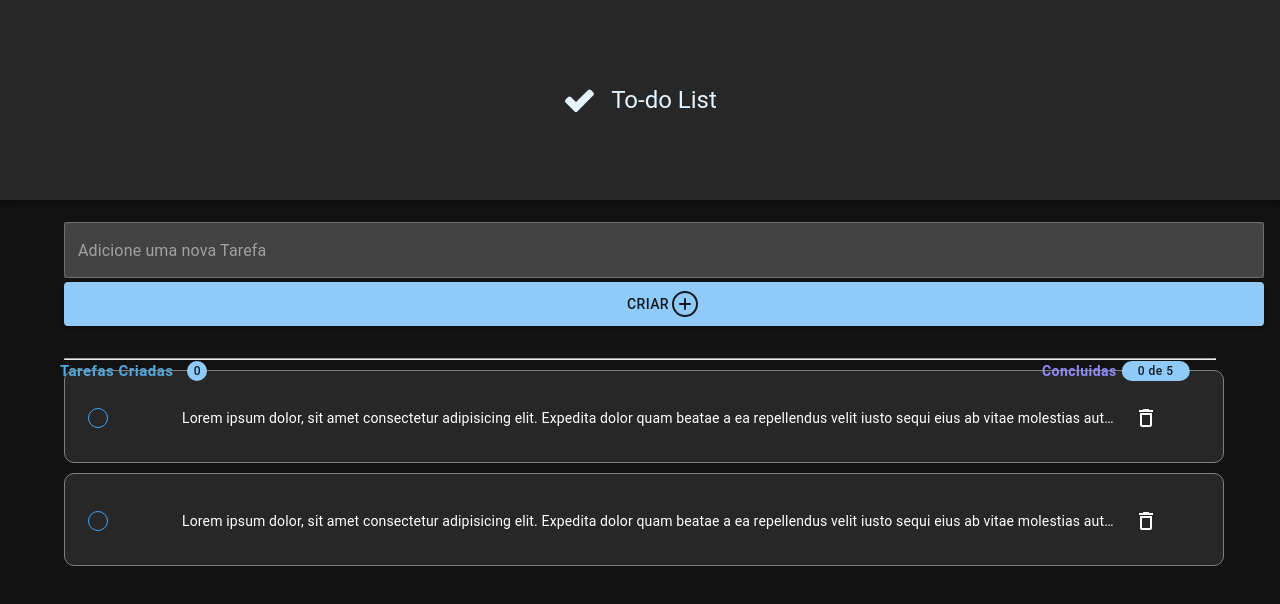
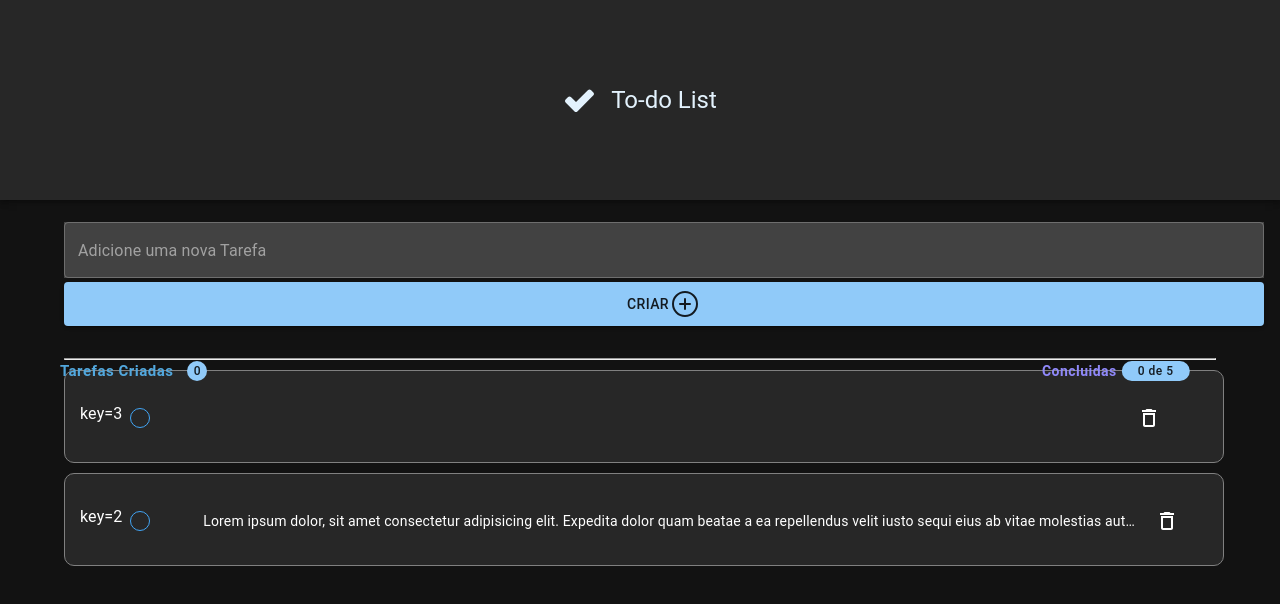
Before and after one commit to oFerrari/APP_To-do_List, a React (Vite) app: page / in a window 1280 px wide. Shown: the top 604 px of the page. Built offline with nearby package versions, Linux system fonts and the light colour scheme; data requests are answered from the project's data file.

Commit message:
🚀 Salvando Progresso UseEffect

```diff
--- a/db.json
+++ b/db.json
@@ -1,8 +1,8 @@
 {
     "tasks": [
         {
-            "id":1,
-            "description" : "Lorem ipsum dolor, sit amet consectetur adipisicing elit. Expedita dolor quam beatae a ea repellendus velit iusto sequi eius ab vitae molestias autem illum ut alias, aspernatur tenetur perspiciatis odit.",
+            "id":3,
+            "description" : "",
             "done" : false
         },
         {
--- a/src/Types/index.ts
+++ b/src/Types/index.ts
@@ -1,5 +1,5 @@
 export type Task = {
     id?:number,
     description:string,
-    done:boolean
+    done?:boolean
 }
--- a/src/components/CardList/index.tsx
+++ b/src/components/CardList/index.tsx
@@ -13,6 +13,7 @@ export function CardList({ tasks }: TasksProps) {
         <>
 
             {tasks.map((task) => (
+
                 <Grid container wrap="nowrap" spacing={1} sx={{
                     padding: '15px',
                     border: '0.5px solid #808080',
@@ -22,7 +23,7 @@ export function CardList({ tasks }: TasksProps) {
                     margin: '10px 0',
                     alignItems:'center'
                 }}>
-
+                  key={task.id}
 
                         <Grid item xs={1}>
                             <CheckButton label="" />
@@ -44,9 +45,6 @@ export function CardList({ tasks }: TasksProps) {
 
                         </Grid>
 
-
-
-
                 </Grid>
             ))}
 
--- a/src/pages/Home/index.tsx
+++ b/src/pages/Home/index.tsx
@@ -13,9 +13,8 @@ import { NoCardList } from "../../components/NoCardList";
 //import { Dados } from "../../services/api";
 
 export function Home() {
-
     //const theme = useTheme()
-    const [tasks, setTasks] = useState<Task[]>([])
+    const [tasks, setTasks] = useState<Task[]>([{ id: 1, description: 'teste' },])
     const [isLoading, setIsLoading] = useState<Boolean>(false)
     const [inputValue, setInputValue] = useState('');
 
@@ -28,19 +27,21 @@ export function Home() {
         listTasks()
     }, [])
 
-    const handleInputChange = (event: ChangeEvent<HTMLInputElement>) => {
+    /* const handleInputChange = (event: ChangeEvent<HTMLInputElement>) => {
         setInputValue(event.target.value);
-    };
+    }; */
 
     const handleCreateTask = () => {
-        event?.preventDefault();
+        //event?.preventDefault();
         const newTask = {
             id: generateUniqueId(),
             description: inputValue,
             done: false,
         };
-        setTasks((prevTasks: Task[]) => [...prevTasks, newTask]);
-        setInputValue('');
+
+            setTasks([...tasks, newTask]);
+            setInputValue('');
+
     };
 
     const generateUniqueId = (): number => {
@@ -66,8 +67,8 @@ export function Home() {
                     <Typography variant="h5" component="h1" sx={{
                         display: 'flex',
                         alignItems: 'center',
+                        color: useTheme().palette.primary.light,
                         gap: useTheme().spacing(2),
-                        color: useTheme().palette.primary.light
                     }}> <CheckFat size={32} weight="fill" />
                         <span>To-do List</span>
                     </Typography>
@@ -83,7 +84,9 @@ export function Home() {
                         top: '-28px'
                     }}>
                         <Grid item xl={10} sm={12}>
-                            <TextField onChange={handleInputChange} placeholder="Adicione uma nova Tarefa" name="task" fullWidth sx={{
+                            <TextField value={inputValue} onChange={(event: ChangeEvent<HTMLInputElement>) => {
+                                setInputValue(event.target.value)
+                            }} placeholder="Adicione uma nova Tarefa" name="task" fullWidth sx={{
                                 backgroundColor: colors.grey[800]
                             }} />
                         </Grid>
@@ -108,22 +111,22 @@ export function Home() {
                                 <Typography variant="caption" sx={{
                                     display: 'flex',
                                     alignItems: 'center',
-                                    fontWeight:'bold',
-                                    color:'#52A8DE',
+                                    fontWeight: 'bold',
+                                    color: '#52A8DE',
                                     gap: useTheme().spacing(3),
-                                    fontSize:'15px'
+                                    fontSize: '15px'
                                 }}>
                                     <span>Tarefas Criadas</span>
                                     <Badge color="primary" badgeContent={0} showZero></Badge>
 
                                 </Typography>
                                 <Typography variant="caption" sx={{
-                                    color:'#9089FA',
-                                    fontWeight:'bold',
+                                    color: '#9089FA',
+                                    fontWeight: 'bold',
                                     alignItems: 'center',
                                     display: 'inline-flex',
                                     gap: useTheme().spacing(3),
-                                    fontSize:'14px'
+                                    fontSize: '14px'
                                 }}>
                                     <span>Concluidas</span>
                                     <Badge color="primary" badgeContent={
@@ -145,6 +148,7 @@ export function Home() {
                             <CircularProgress />
                         ) : (
 
+
                             <CardList tasks={tasks} />
                             //<NoCardList />
                         )}
```
